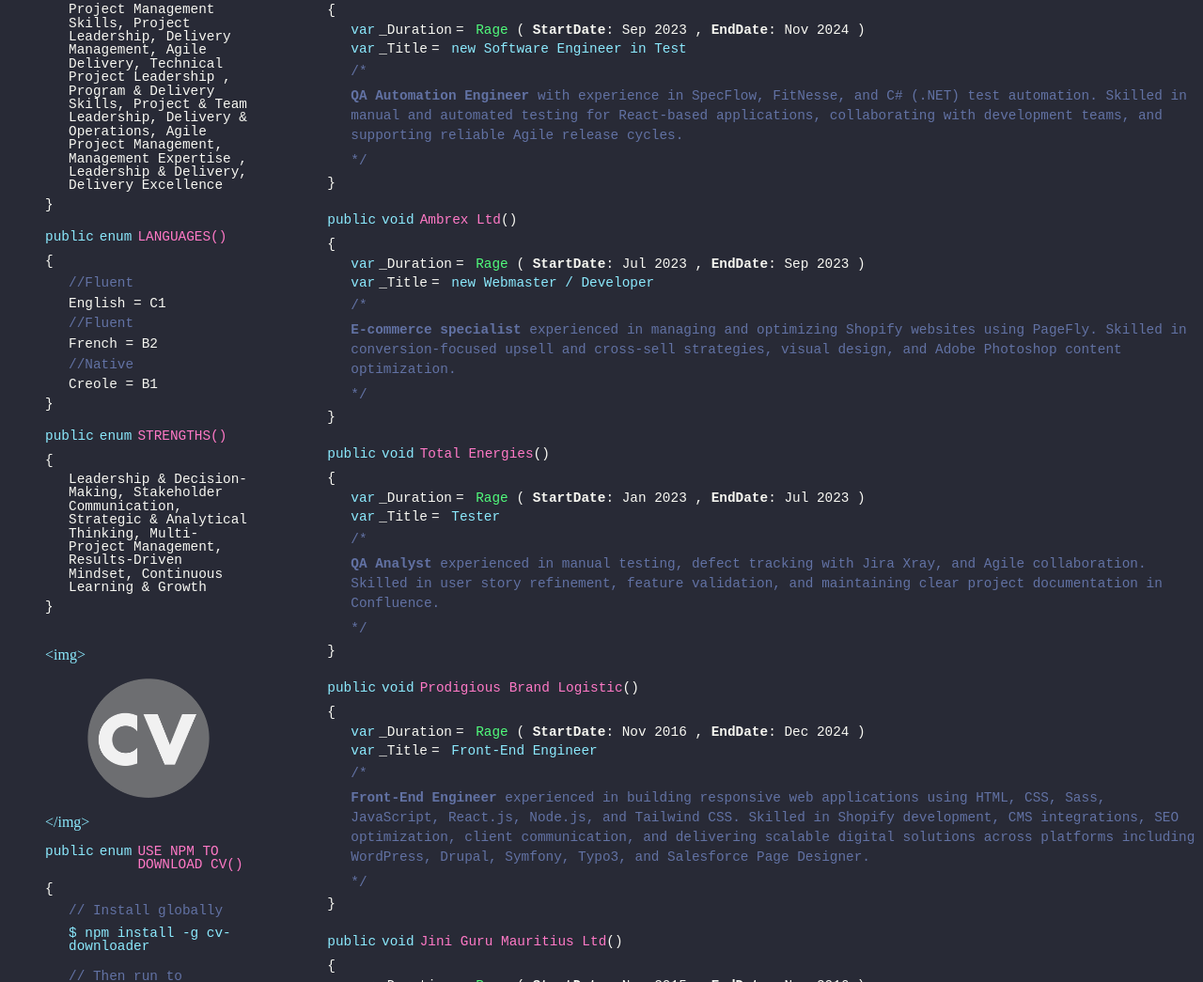
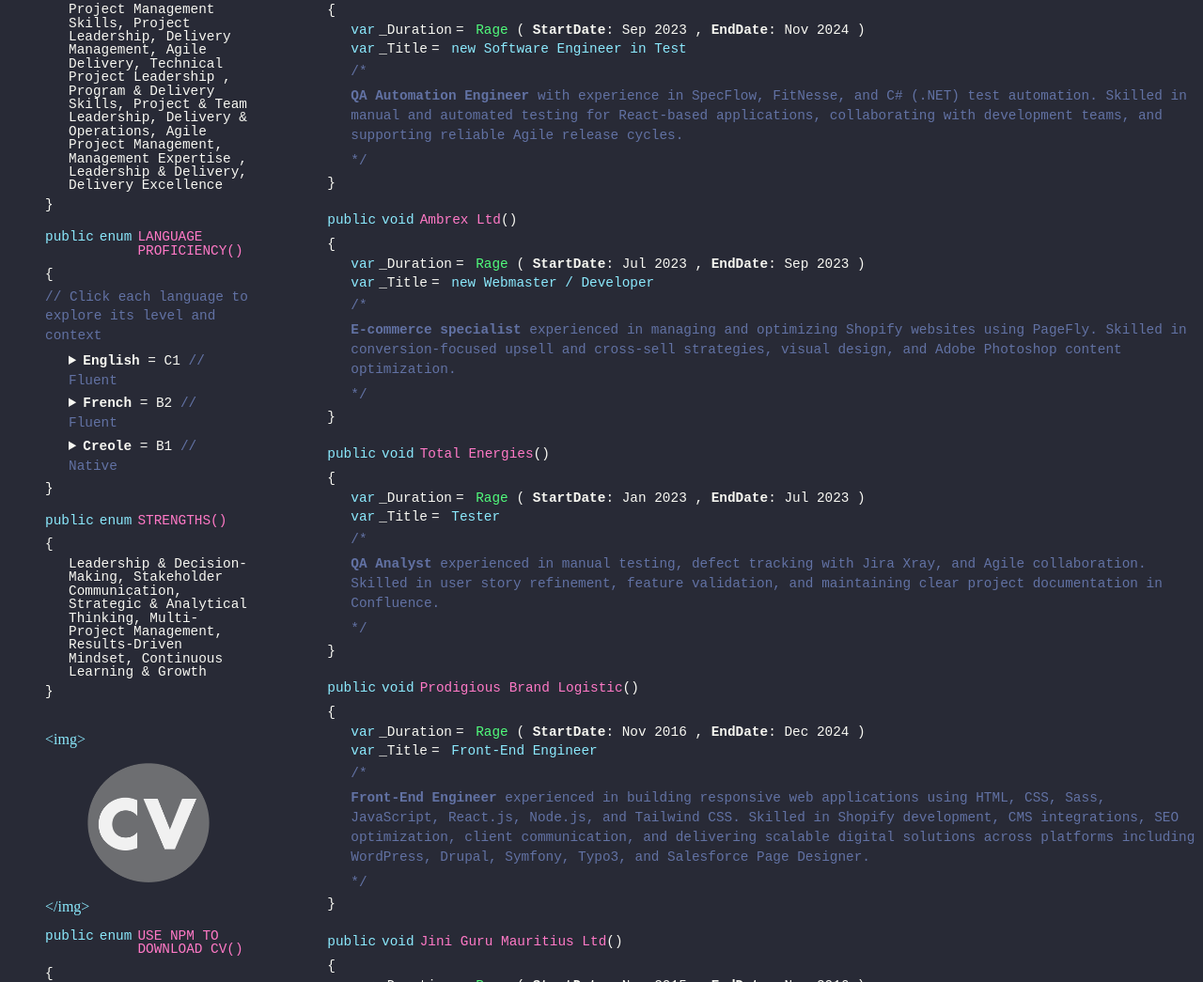
Before and after one commit to amaljundoosing09-alt/AmalJundoosing.github.io, a plain HTML site: page index.html in a window 1280 px wide. Shown: the part 1045-2090 px from the top of the page at 94% size. Drawn offline with Linux system fonts and the light colour scheme.

Commit message:
update lang

```diff
--- a/index.html
+++ b/index.html
@@ -154,22 +154,29 @@
           <div class="headFunction">
             <p class="tag-color cyan">public</p>
             <p class="tag-color cyan">enum</p>
-            <p class="tag-color pink">LANGUAGES()</p>
+            <p class="tag-color pink">LANGUAGE PROFICIENCY()</p>
           </div>
           <div class="bodyFunction">
             <p>{</p>
+            <p class="tag-color comment">// Click each language to explore its level and context</p>
             <ul>
               <li class="tag-color white">
-                <span class="tag-color comment">//Fluent</span>
-                English = C1
+                <details class="view-details">
+                  <summary><strong>English</strong> = C1 <span class="tag-color comment">// Fluent</span></summary>
+                  <p class="tag-color white">Business communication, presentations, documentation, and collaboration in international environments.</p>
+                </details>
               </li>
               <li class="tag-color white">
-                <span class="tag-color comment">//Fluent</span>
-                French = B2
+                <details class="view-details">
+                  <summary><strong>French</strong> = B2 <span class="tag-color comment">// Fluent</span></summary>
+                  <p class="tag-color white">Professional working proficiency for meetings, stakeholder interaction, and day-to-day communication.</p>
+                </details>
               </li>
               <li class="tag-color white">
-                <span class="tag-color comment">//Native</span>
-                Creole = B1
+                <details class="view-details">
+                  <summary><strong>Creole</strong> = B1 <span class="tag-color comment">// Native</span></summary>
+                  <p class="tag-color white">Strong cultural and conversational fluency for community, personal, and informal professional settings.</p>
+                </details>
               </li>
             </ul>
             <p>}</p>
--- a/styles/style.scss
+++ b/styles/style.scss
@@ -189,6 +189,9 @@ body {
           display: flex;
           flex-direction: column;
           gap: 4px;
+          .view-details{
+            cursor: pointer;
+          }
         }
       }
 
```
Also changed, not shown: css/style.css, css/style.min.css.
